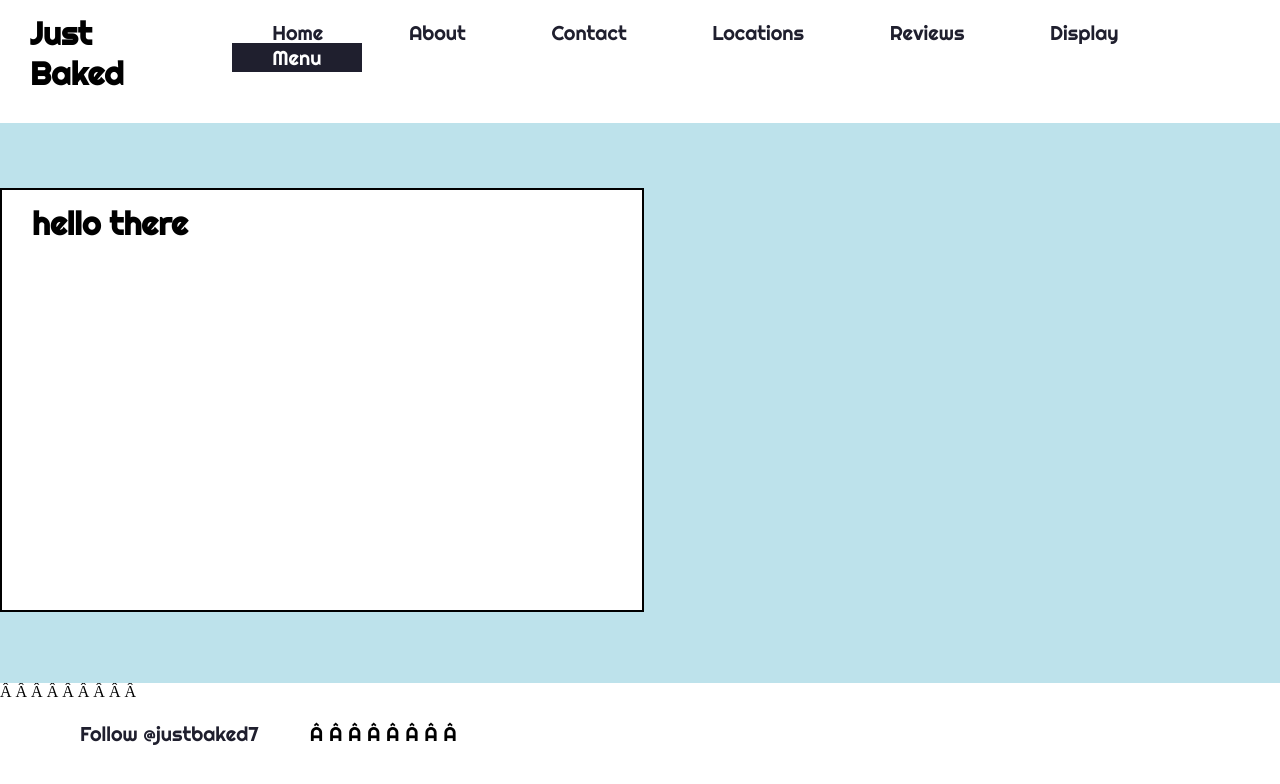
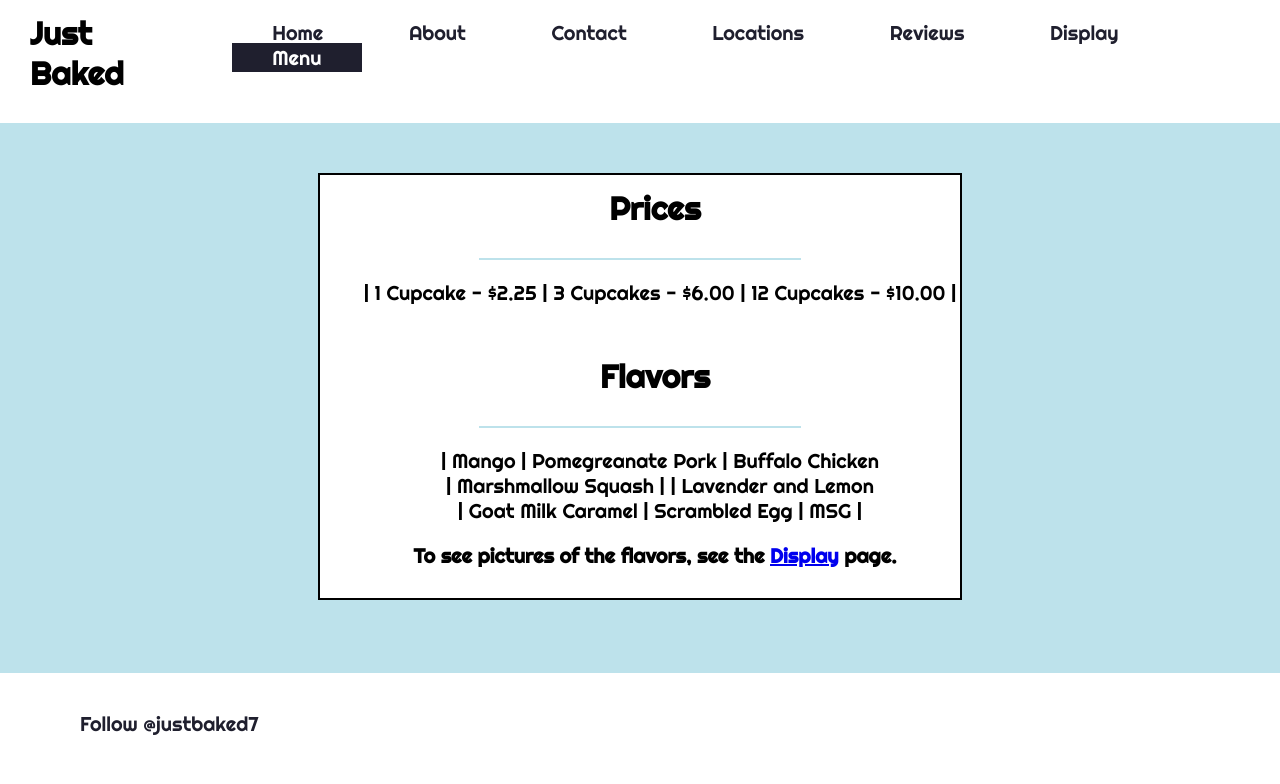
Before and after one commit to tinaking28/Midterm20Project, a plain HTML site: page menu.html in a window 1280 px wide. Drawn offline with Linux system fonts and the light colour scheme.

Commit message:
updated menu - still need to fix resizing formatting

```diff
--- a/menu.css
+++ b/menu.css
@@ -41,35 +41,25 @@ li a:hover {
 }
 
 .main_area {
-    width: 100%;
-    margin-left: auto;
-    margin-right: auto;
+  width: 100%;
+  padding-top: 50px;
+  margin-left: auto;
+  margin-right: auto;
+  background-color: #bde2eb;
+  height: 500px;
 }
 
-.main_area {
-    background-color: #bde2eb;
-    width: 100%;
-    /*background-position: center center;*/
-    background-size: cover;
-    background-repeat: no-repeat;
-    margin: 0px;
-    position: relative;
-    /*background-attachment: fixed;*/
-    height: 70vh;
+.title{
+  text-align: center;
 }
 
 .menu_area {
-  position: absolute;
   width: 50%;
-  margin-top: 65px;
   margin-bottom: auto;
   margin-right: auto;
   margin-left: auto;
-  padding-left: auto;
-  height: 75%;
   border: solid 2px #000;
   background-color: #fff;
-  position: center center;
 }
 
 /*
--- a/menu.html
+++ b/menu.html
@@ -3,13 +3,43 @@
 <head>
     <meta name="viewport" content="width=device-width, initial-scale=1">
     <title>Just Baked</title>
-    <link type="text/css" rel="stylesheet" href="menu.css"/>
+    <link type="text/css" rel="stylesheet" href="index.css"/>
     <link href="https://fonts.googleapis.com/css?family=Righteous&display=swap" rel="stylesheet">
 
     <div id="fb-root"></div>
     <script
         async defer crossorigin="anonymous" src="https://connect.facebook.net/en_US/sdk.js#xfbml=1&version=v6.0">
     </script>
+    <style type="text/css">
+        .main_area {
+          width: 100%;
+          padding-top: 50px;
+          margin-left: auto;
+          margin-right: auto;
+          background-color: #bde2eb;
+          height: 500px;
+        }
+
+        .title{
+          text-align: center;
+        }
+
+        .menu_area {
+          width: 50%;
+          min-height: 80%;
+          margin-bottom: auto;
+          margin-right: auto;
+          margin-left: auto;
+          border: solid 2px #000;
+          background-color: #fff;
+        }
+
+        hr {
+            width: 50%;
+            color: #bde2eb;
+            border: 1px solid #bde2eb;
+        }
+    </style>
 </head>
 <body>
     <header>
@@ -27,7 +57,27 @@
 
     <div class="main_area">
         <div class="menu_area">
-            <h1>hello there</h1>
+            <h1 class="title">Prices</h1>
+            <hr>
+            <ul style="text-align: center;">
+                <li>| 1 Cupcake - $2.25 </li>
+                <li>| 3 Cupcakes - $6.00 </li>
+                <li>| 12 Cupcakes - $10.00 |</li>
+            </ul>
+            <br />
+            <h1 class="title">Flavors</h1>
+            <hr>
+            <ul style="text-align: center;">
+                <li>| Mango </li>
+                <li>| Pomegreanate Pork </li>
+                <li>| Buffalo Chicken </li>
+                <li>| Marshmallow Squash |</li>
+                <li>| Lavender and Lemon </li>
+                <li>| Goat Milk Caramel </li>
+                <li>| Scrambled Egg </li>
+                <li>| MSG |</li>
+            </ul>
+            <h1 style="text-align: center; font-size: 20px;">To see pictures of the flavors, see the <a href="display.html">Display</a> page.</h1>
         </div>
 
     </div>
```
